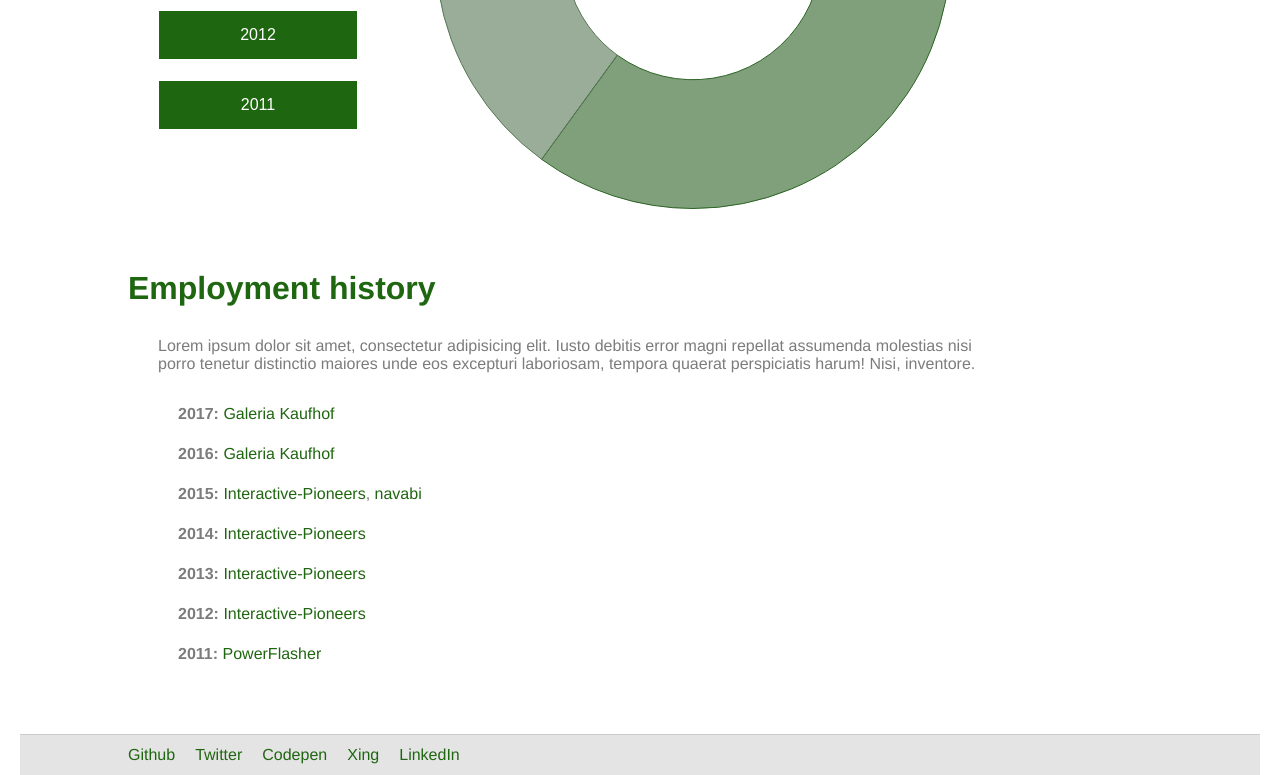
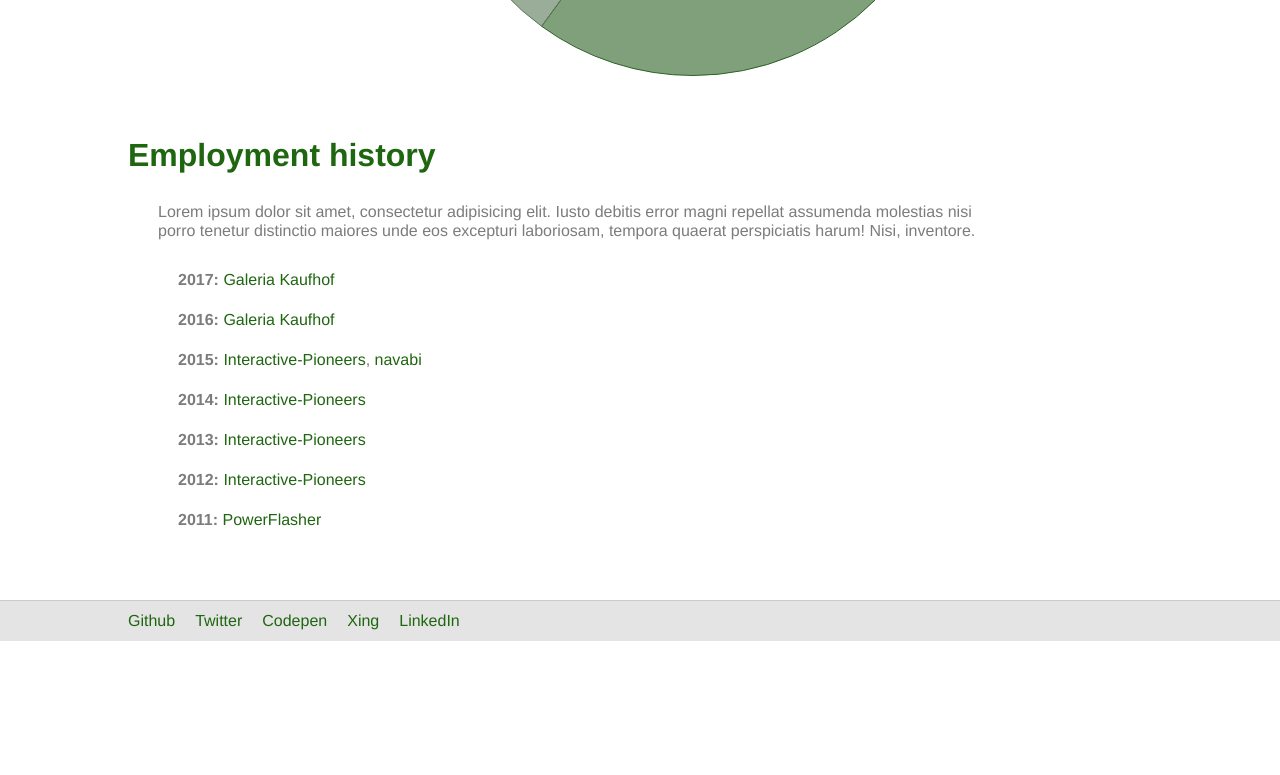
Before and after one commit to davidyezsetz/davidyezsetz.github.io, a website: page index.html in a window 1280 px wide. Shown: the part 1104-1879 px from the top of the page. After the commit the page ends 1745 px from the top, so only its background shows below. Drawn offline with Linux system fonts and the light colour scheme.

Commit message:
Fix body padding interfering with footer

```diff
--- a/src/styles/_layout.scss
+++ b/src/styles/_layout.scss
@@ -19,6 +19,9 @@
 }
 
 .site-footer {
+  position: relative;
+  left: -$margin-base;
+  width: calc(100% + (#{$margin-base} * 2));
   border-top: 1px solid darken($light-grey, 10%);
   background: $light-grey;
 }
```
Also changed, not shown: css/main.css.
